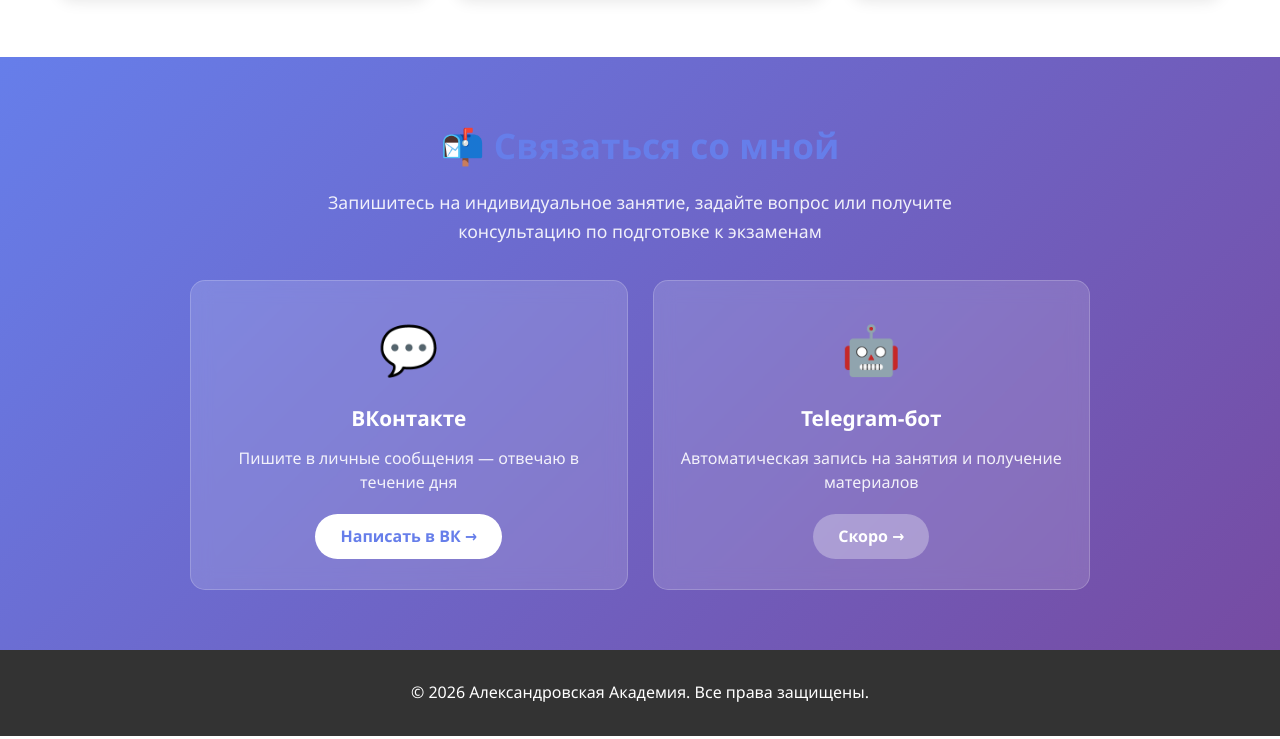
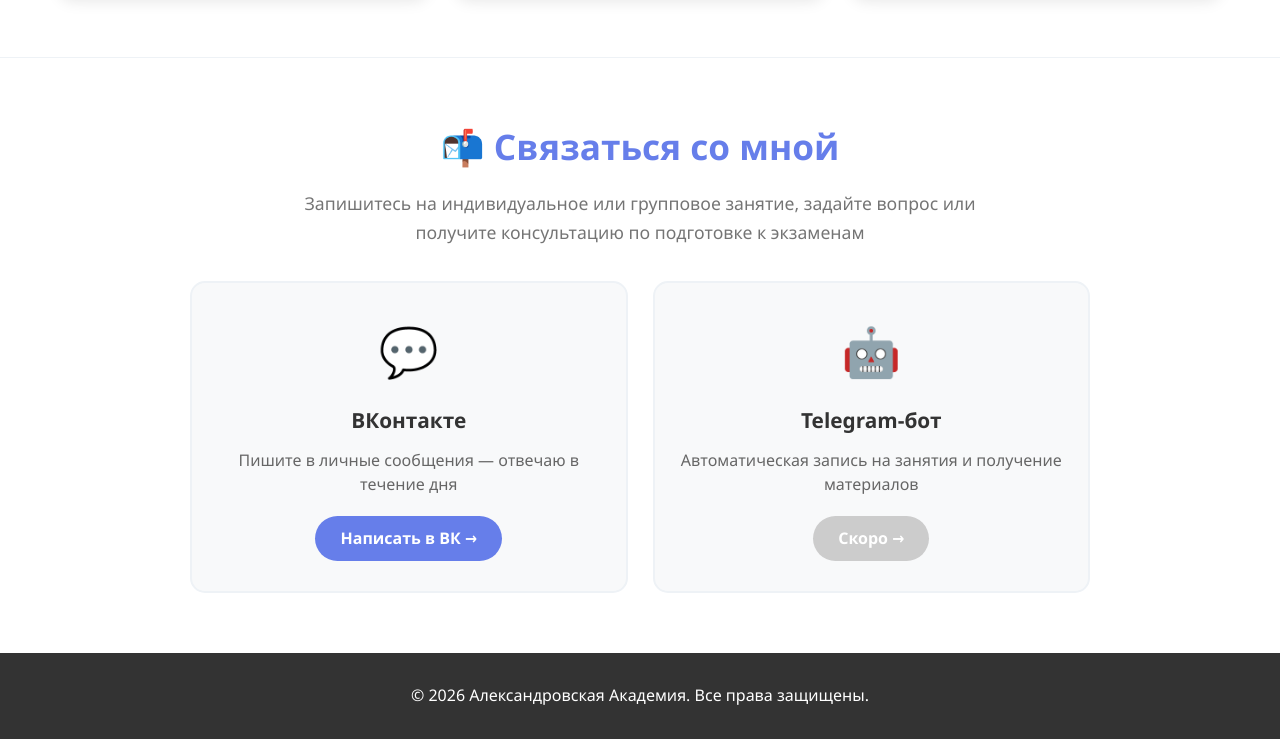
Before and after one commit to alexandrovskaya-academy/alexandrovskaya-academy, a plain HTML site: page index.html in a window 1280 px wide. Shown: the part 883-1622 px from the top of the page. Drawn offline with Linux system fonts and the light colour scheme.

Commit message:
Update index.html

```diff
--- a/index.html
+++ b/index.html
@@ -56,21 +56,23 @@
             background: #764ba2;
         }
 
-        /* Блок контактов */
+        /* Блок контактов - белый фон */
         .contacts-section {
-            background: linear-gradient(135deg, #667eea 0%, #764ba2 100%);
-            color: white;
+            background: white;
+            color: #333;
             padding: 60px 20px;
             text-align: center;
             margin-top: 40px;
+            border-top: 1px solid #eef2f6;
         }
         .contacts-section h2 {
             font-size: 2.2em;
             margin-bottom: 15px;
+            color: #667eea;
         }
         .contacts-section .subtitle {
             font-size: 1.1em;
-            opacity: 0.9;
+            color: #666;
             margin-bottom: 35px;
             max-width: 700px;
             margin-left: auto;
@@ -84,16 +86,16 @@
             margin: 0 auto;
         }
         .contact-card {
-            background: rgba(255, 255, 255, 0.15);
-            backdrop-filter: blur(10px);
+            background: #f8f9fa;
             padding: 30px 25px;
             border-radius: 15px;
-            border: 1px solid rgba(255, 255, 255, 0.2);
+            border: 2px solid #eef2f6;
             transition: all 0.3s;
         }
         .contact-card:hover {
-            background: rgba(255, 255, 255, 0.25);
+            background: #f0fdf4;
             transform: translateY(-5px);
+            border-color: #11998e;
         }
         .contact-icon {
             font-size: 3em;
@@ -102,16 +104,17 @@
         .contact-card h3 {
             margin-bottom: 10px;
             font-size: 1.3em;
+            color: #333;
         }
         .contact-card p {
-            opacity: 0.9;
+            color: #666;
             margin-bottom: 20px;
             line-height: 1.5;
         }
         .contact-card a {
             display: inline-block;
-            background: white;
-            color: #667eea;
+            background: #667eea;
+            color: white;
             padding: 10px 25px;
             border-radius: 25px;
             text-decoration: none;
@@ -119,11 +122,11 @@
             transition: all 0.3s;
         }
         .contact-card a:hover {
-            background: #f8f9fa;
+            background: #764ba2;
             transform: scale(1.05);
         }
         .contact-card.coming-soon a {
-            background: rgba(255, 255, 255, 0.3);
+            background: #ccc;
             color: white;
             pointer-events: none;
         }
@@ -169,7 +172,7 @@
 
     <section class="contacts-section" id="contact">
         <h2>📬 Связаться со мной</h2>
-        <p class="subtitle">Запишитесь на индивидуальное занятие, задайте вопрос или получите консультацию по подготовке к экзаменам</p>
+        <p class="subtitle">Запишитесь на индивидуальное или групповое занятие, задайте вопрос или получите консультацию по подготовке к экзаменам</p>
 
         <div class="contacts-grid">
             <div class="contact-card">
```
